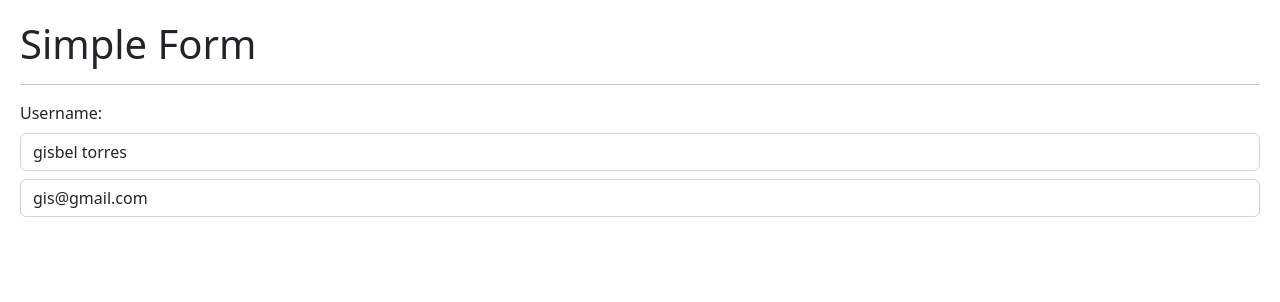
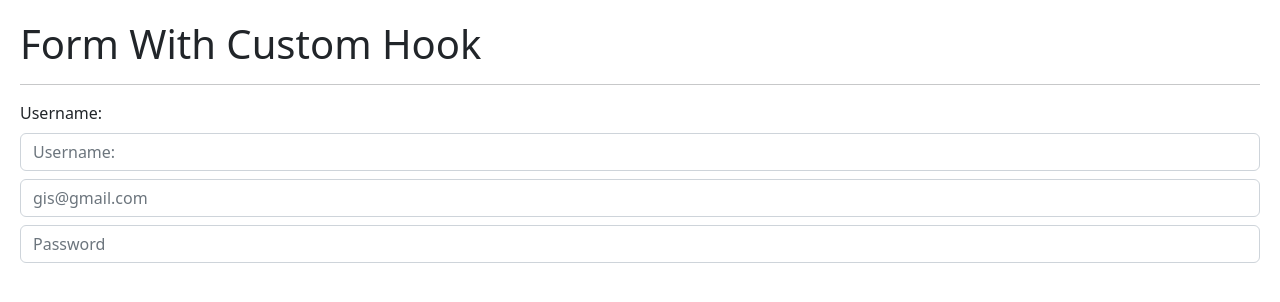
Before and after one commit to gisbelt/react-app, a React (Vite) app in the folder 05-hook-app/: page / in a window 1280 px wide. Shown: the top 302 px of the page. Built offline with nearby package versions, Linux system fonts and the light colour scheme.

Commit message:
form with custom hook: useForm

```diff
--- /dev/null
+++ b/05-hook-app/src/02-useEffect/FormWithCustomHook.jsx
@@ -0,0 +1,52 @@
+import React, { useEffect, useState } from 'react'
+import { useForm } from '../hooks/useForm';
+import { Message } from './Message';
+
+export const FormWithCustomHook = () => {
+
+    //Custom Hook
+    const { formState, onInputChange, username, email, password  } = useForm({
+        username: '',
+        email: '',
+        password: ''
+    })
+    // const {username, email, password } = formState;
+
+    return (
+        <>
+            <h1>Form With Custom Hook</h1>
+            <hr />
+            <div className="mb-3">
+                <label htmlFor="username" className="form-label">Username:</label>
+                <input
+                    type="text"
+                    className="form-control"
+                    name="username"
+                    placeholder="Username:"
+                    value={ username }
+                    onChange={ onInputChange }
+                />
+                <input
+                    type="email"
+                    className="form-control mt-2"
+                    name="email"
+                    placeholder="gis@gmail.com"
+                    value={ email }
+                    onChange={ onInputChange }
+                />
+                <input
+                    type="password"
+                    className="form-control mt-2"
+                    name="password"
+                    placeholder="Password"
+                    value={ password }
+                    onChange={ onInputChange }
+                />
+            </div>
+
+            {
+                (username === "gisbel") && <Message />
+            }
+        </>
+    )
+}
--- /dev/null
+++ b/05-hook-app/src/hooks/useForm.js
@@ -0,0 +1,23 @@
+import { useState } from "react";
+
+export const useForm = ( initialForm = {} ) => {
+
+    // initialForm: which by default will be an object.
+    const [formState, setFormState] = useState( initialForm )
+
+    //change input
+    const onInputChange = ({ target }) => {
+        const { name, value } = target;
+        // The property "name" is the one we are going to set for email, and username
+        setFormState({
+            ...formState,
+            [ name ]: value //computed properties
+        })
+    }
+
+    return {
+        ...formState, //part of the object that the useForm is returning so that it can be unstructured.
+        formState,
+        onInputChange,
+    }
+}
--- a/05-hook-app/src/main.jsx
+++ b/05-hook-app/src/main.jsx
@@ -2,12 +2,13 @@ import React from 'react'
 import ReactDOM from 'react-dom/client'
 import { CounterApp } from './01-useState/CounterApp'
 import { CounterWithCustomHook } from './01-useState/CounterWithCustomHook'
+import { FormWithCustomHook } from './02-useEffect/FormWithCustomHook'
 import { SimpleForm } from './02-useEffect/SimpleForm'
 // import { HooksApp } from './HooksApp'
 import './index.css'
 
 ReactDOM.createRoot(document.getElementById('root')).render(
   <React.StrictMode>
-    <SimpleForm />
+    <FormWithCustomHook />
   </React.StrictMode>
 )
```
